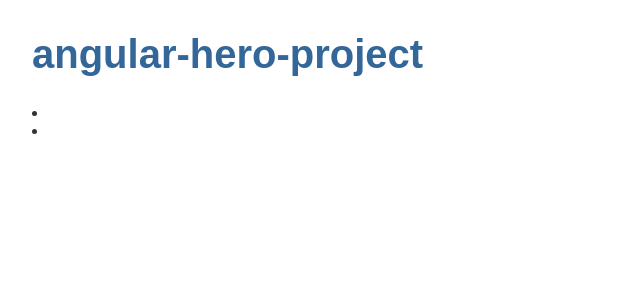
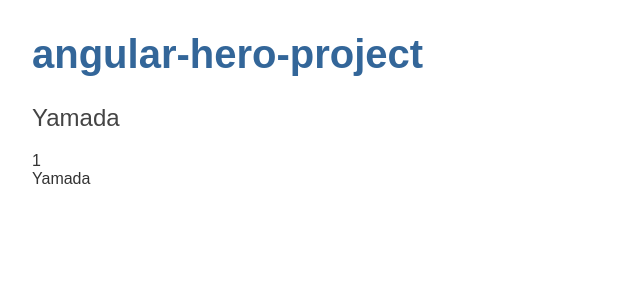
Before and after one commit to dkdk443/angular-hero-project, an Angular app: page / in a window 1280 px wide. Shown: the top 300 px of the page, without its empty margins (0-640 px from the left). Built offline with nearby package versions, Linux system fonts and the light colour scheme.

Commit message:
ヒーローオブジェクトの表示#1

```diff
--- a/src/app/heroes/heroes.component.html
+++ b/src/app/heroes/heroes.component.html
@@ -1,2 +1,3 @@
-<li>{{ hero1 }}</li>
-<li>{{ hero2 }}</li>
+<h2>{{ hero.name }}</h2>
+<div>{{ hero.id }}</div>
+<div>{{ hero.name }}</div>
```
